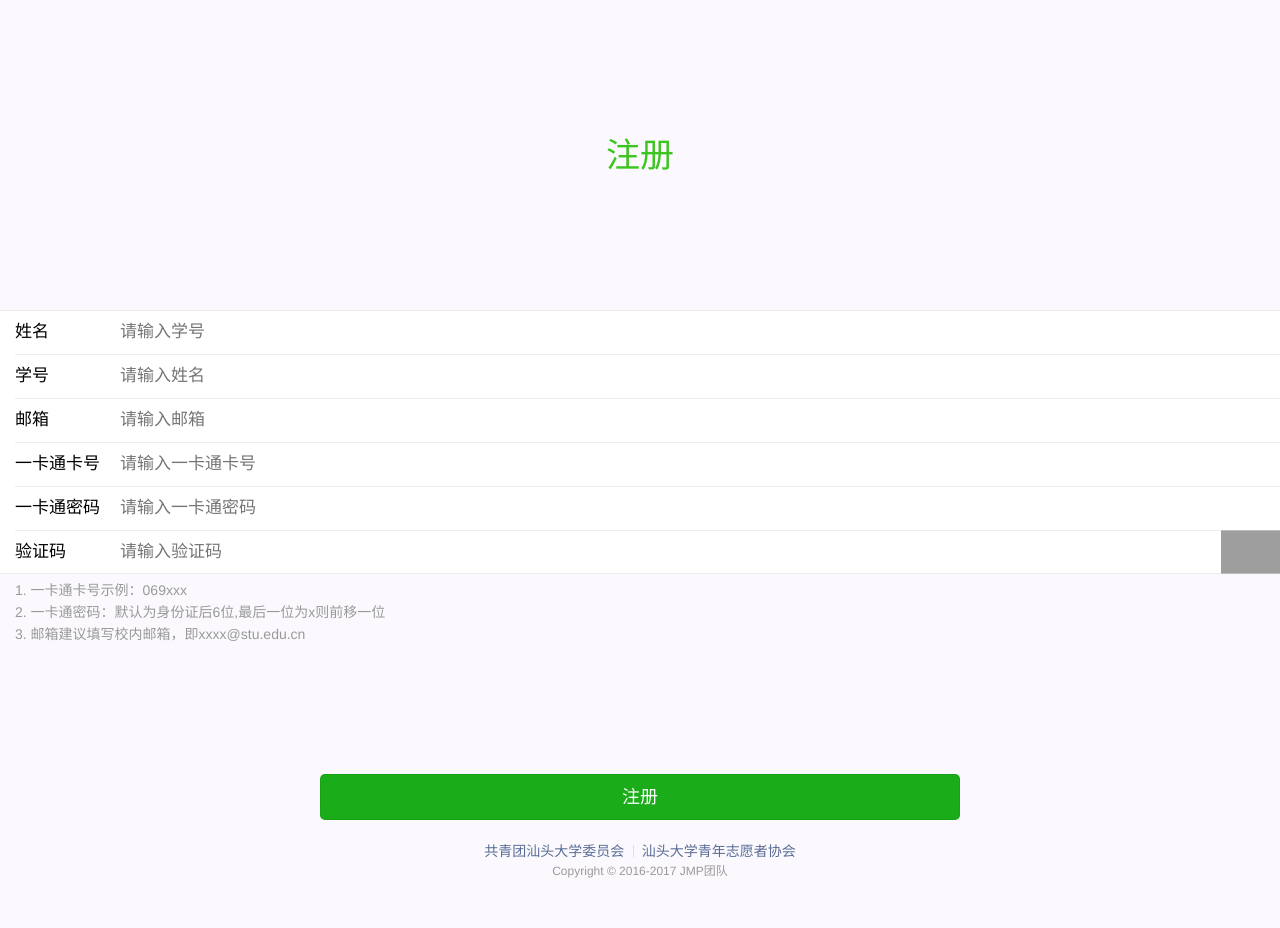
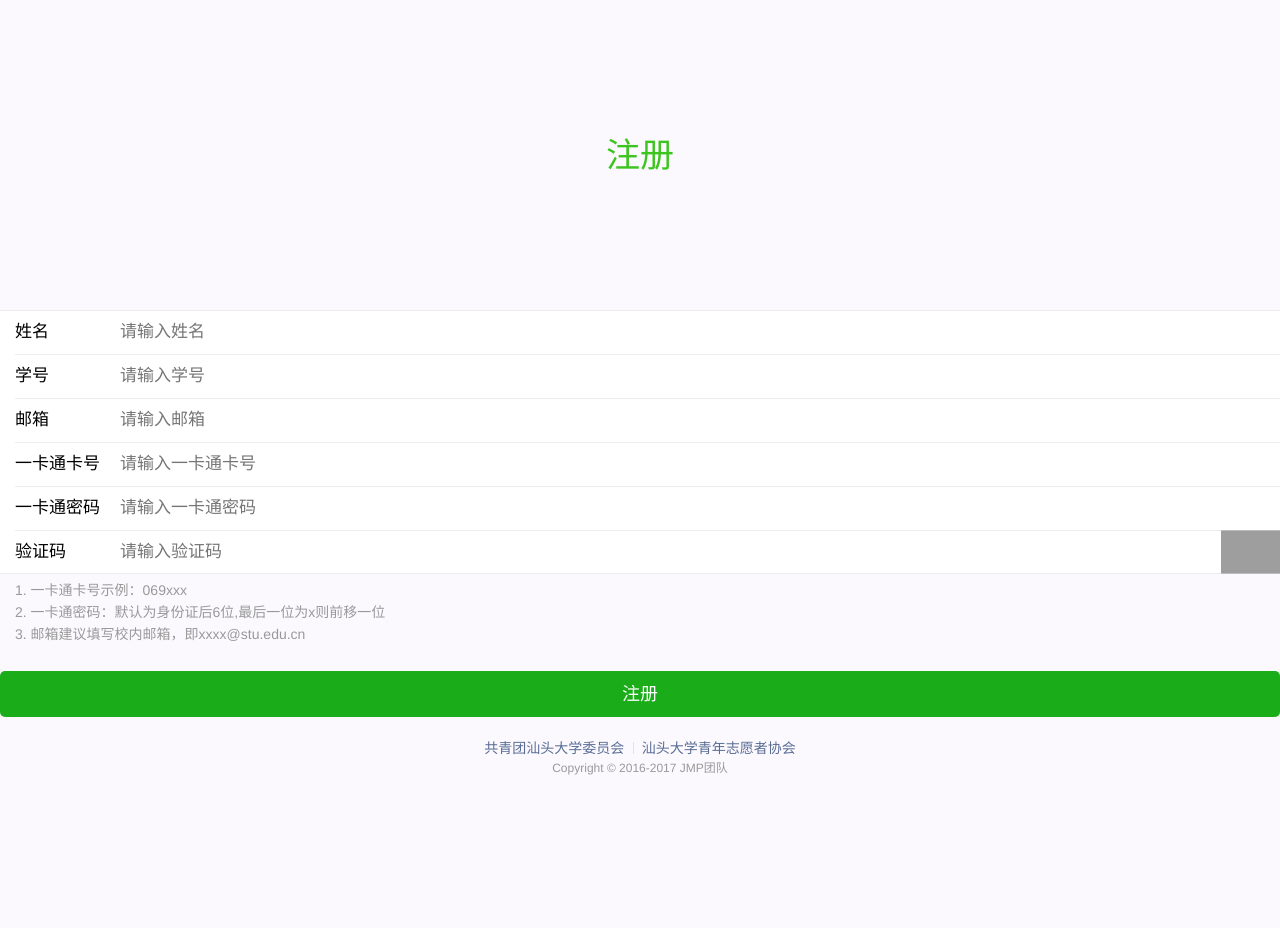
Before and after one commit to hmgqzx/smartcard-finder, a Flask app: page /register in a window 1280 px wide. Run offline with Flask 2, Linux system fonts and the light colour scheme; some libraries are stand-ins or nearby versions; grey boxes are pictures that could not be loaded.

Commit message:
改成form

```diff
--- a/main/templates/register.html
+++ b/main/templates/register.html
@@ -5,28 +5,28 @@
         <meta name="viewport" content="width=device-width,initial-scale=1,user-scalable=0">
         <title>注册</title>
         <!-- 引入 WeUI -->
-        <link rel="stylesheet" href="../static/styles/weui.min.css"/>
-        <link rel="stylesheet" href="../static/styles/auth.min.css">
-        <link rel="stylesheet" href="../static/styles/jquery/">
-        <link rel="stylesheet" href="../static/styles/jquery-weui/dist/lib/weui.min.css">
-        <link rel="stylesheet" href="../static/styles/jquery-weui/dist/css/jquery-weui.css">
+        <link rel="stylesheet" href="../styles/weui.min.css"/>
+        <link rel="stylesheet" href="../styles/auth.min.css">
+        <link rel="stylesheet" href="../styles/jquery/">
+        <link rel="stylesheet" href="../styles/jquery-weui/dist/lib/weui.min.css">
+        <link rel="stylesheet" href="../styles/jquery-weui/dist/css/jquery-weui.css">
     </head>
     <body>
     <div class="weui-cell__hd" style="margin: 10%">
         <h1 class="page_title">注册</h1>
     </div>
-        <div class="weui-cells weui-cells_form" id="form">
+        <form class="weui-cells weui-cells_form" id="form" action="/test_reg" method ="post">
 
             <div class="weui-cell">
                 <div class="weui-cell__hd"><label class="weui-label">姓名</label></div>
                 <div class="weui-cell__bd">
-                    <input class="weui-input" required="required"  type="number" pattern="[0-9]*" placeholder="请输入学号" id="studentNum">
+                    <input class="weui-input" required="required" placeholder="请输入姓名" id="studentNum">
                 </div>
             </div>
              <div class="weui-cell">
                 <div class="weui-cell__hd"><label class="weui-label">学号</label></div>
                 <div class="weui-cell__bd">
-                    <input class="weui-input" required="required"  placeholder="请输入姓名" id="name">
+                    <input class="weui-input" required="required"   type="number"  placeholder="请输入学号" id="name">
                 </div>
             </div>
             <div class="weui-cell">
@@ -48,7 +48,7 @@
                     <input class="weui-input" required="required" type="password"  placeholder="请输入一卡通密码" id="password">
                 </div>
             </div>
-           <div class="weui-cell weui-cell_vcode">
+            <div class="weui-cell weui-cell_vcode">
                 <div class="weui-cell__hd"><label class="weui-label">验证码</label></div>
                 <div class="weui-cell__bd">
                     <input class="weui-input" type="number" placeholder="请输入验证码">
@@ -57,10 +57,10 @@
                     <img class="weui-vcode-img" src="http://smartcard.stu.edu.cn/getCheckpic.action?rand=1111.23">
                 </div>
             </div>
-        </div>
+        </form>
           <div class="weui-cells__tips" id="help">1. 一卡通卡号示例：069xxx <br>2. 一卡通密码：默认为身份证后6位,最后一位为x则前移一位<br>3. 邮箱建议填写校内邮箱，即xxxx@stu.edu.cn
           </div>
-        <button type="submit" class="weui-btn weui-btn_primary" style="margin-top: 10%;width: 50%; " onclick="basicCheck()" id="showToast">注册 </button>
+        <input type="submit" class="weui-btn weui-btn_primary2" value="注册">
         <div id="toast" style="opacity: 0; display: none;">
         <div class="weui-mask_transparent"></div>
         <div class="weui-toast">
@@ -76,9 +76,9 @@
               <p class="weui-footer__text">Copyright © 2016-2017 JMP团队</p>
          </div>
 
-         <script text="text/javascript" src="../static/styles/jquery-weui/dist/lib/jquery-2.1.4.js"></script>
-    <script text="text/javascript" src="../static/styles/jquery-weui/dist/js/jquery-weui.js">
-            <script type="text/javascript" src="../static/scripts/basicCheck.js"></script>
+         <script text="text/javascript" src="../styles/jquery-weui/dist/lib/jquery-2.1.4.js"></script>
+    <script text="text/javascript" src="../styles/jquery-weui/dist/js/jquery-weui.js">
+            <script type="text/javascript" src="../scripts/basicCheck.js"></script>
     </script>
     </body>
 </html>
```
